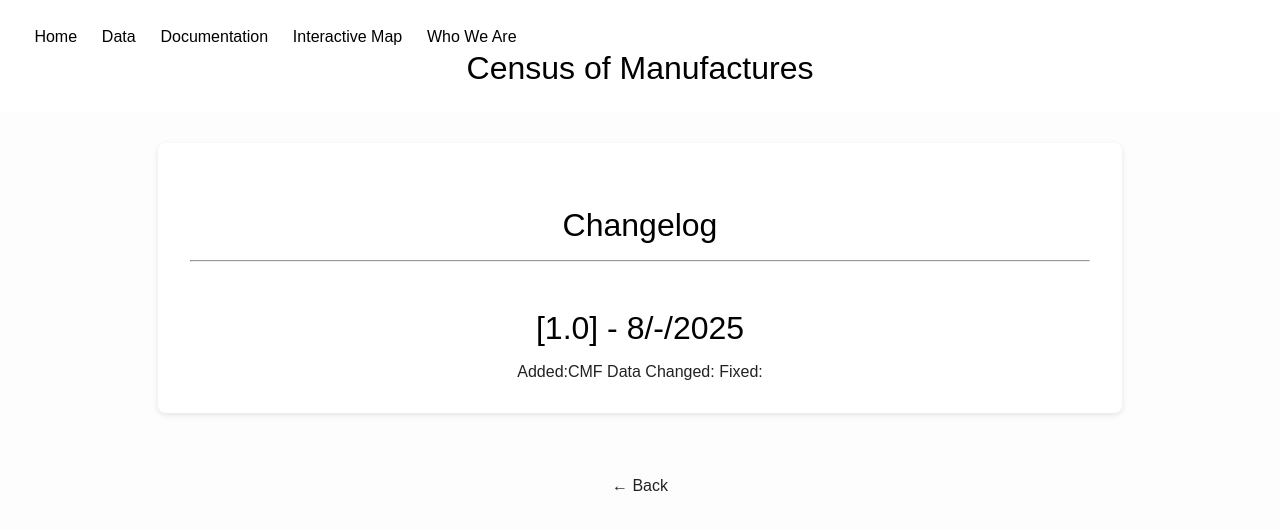
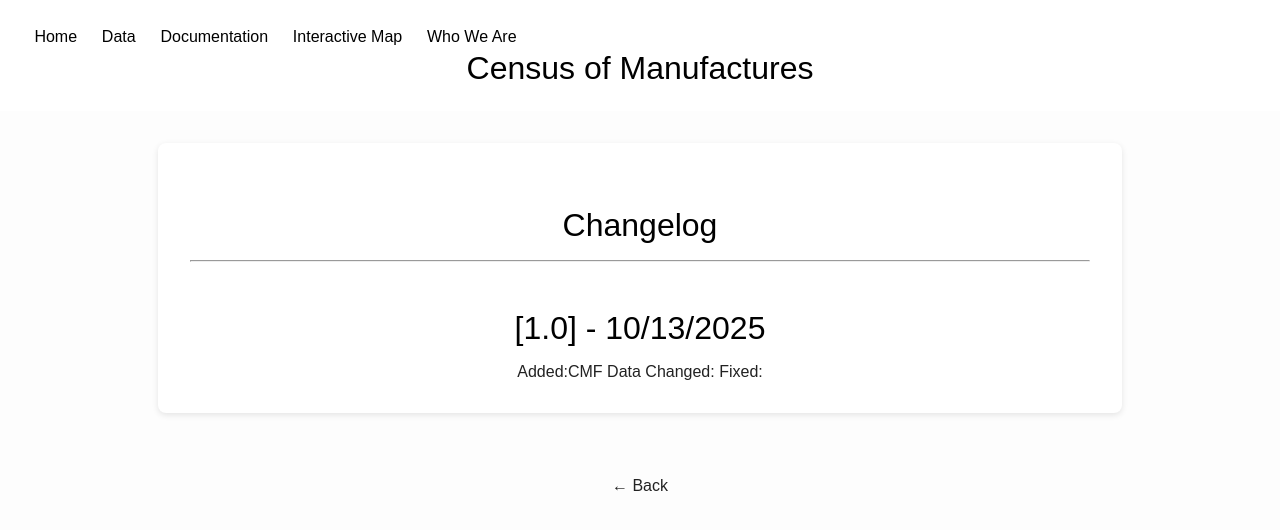
Before and after one commit to allen-otterstrom/CMF_data, a Jekyll site: the page built from change-log.md, in a window 1280 px wide. Shown: the top 530 px of the page. Built offline with Jekyll 4.4.1, drawn with Linux system fonts in a browser that asks for light colours.

Commit message:
Update change-log.md

```diff
--- a/change-log.md
+++ b/change-log.md
@@ -7,7 +7,7 @@ hide_back: true
 # Changelog
 
 ---
-# [1.0] - 8/-/2025
+# [1.0] - 10/13/2025
 Added:CMF Data
 Changed:
 Fixed:
```
